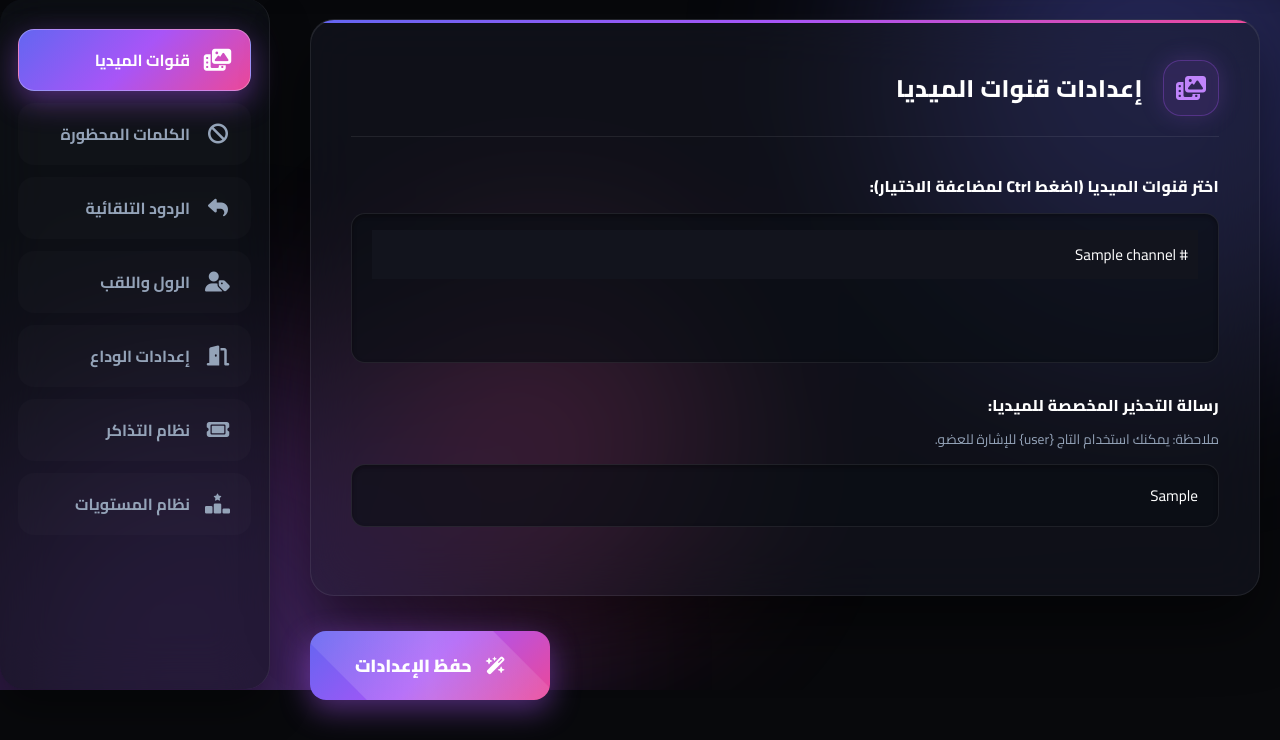
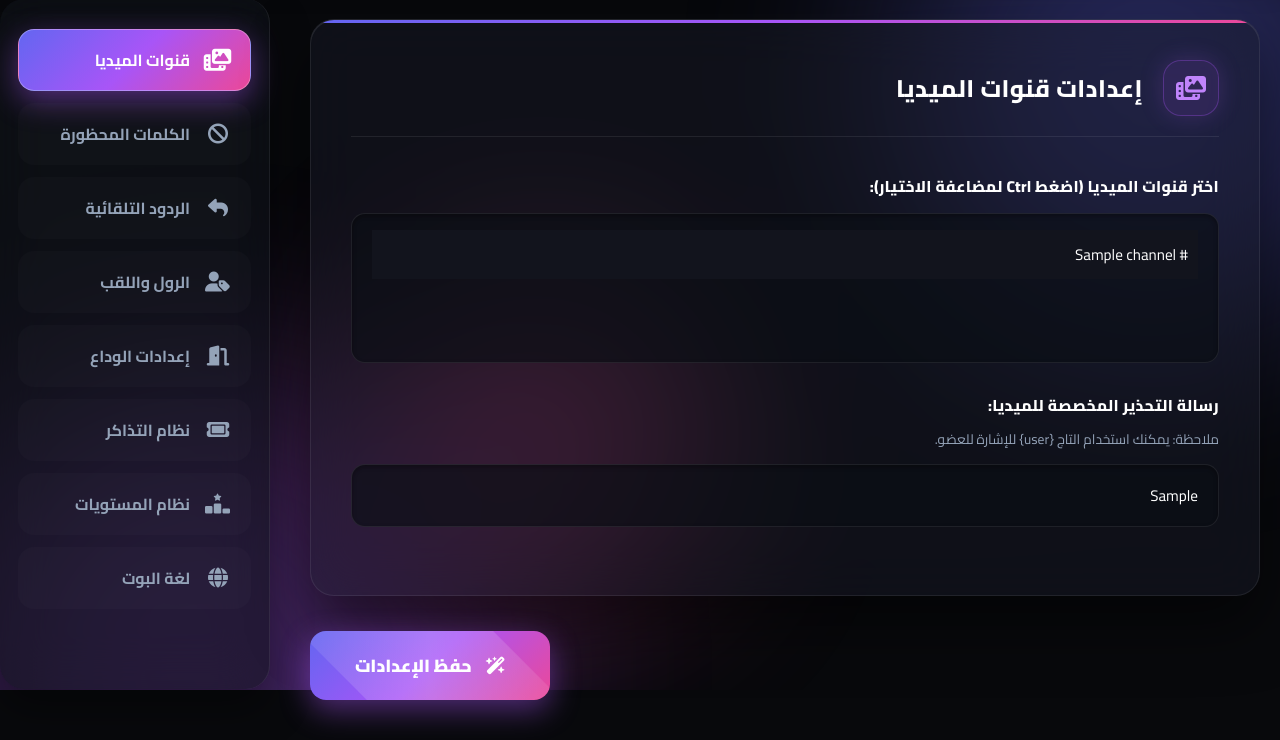
Before and after one commit to dauberhgb/My-bot, a Flask app: template templates/index.html in a window 1280 px wide. Shown: the part 110-850 px from the top of the page. Run offline with Flask 3, Linux system fonts and the light colour scheme; the template is opened without the code that fills it: most values are stand-ins (such as "Sample title", 1, 10 or a date in 2020); grey boxes marked "Sample" are stand-in pictures.

Commit message:
Add language settings tab to index.html

```diff
--- a/templates/index.html
+++ b/templates/index.html
@@ -571,6 +571,10 @@
                     <i class="fa-solid fa-ranking-star"></i>
                     <span>نظام المستويات</span>
                 </li>
+                <li class="sidebar-link" onclick="switchTab('section-language', this)">
+                    <i class="fa-solid fa-globe"></i>
+                    <span>لغة البوت</span>
+                </li>
             </ul>
         </nav>
 
@@ -860,6 +864,25 @@
                     </div>
                 </div>
 
+                <!-- 8. Language Settings Tab -->
+                <div id="section-language" class="tab-panel">
+                    <div class="form-section">
+                        <div class="section-header">
+                            <div class="section-header-icon">
+                                <i class="fa-solid fa-globe"></i>
+                            </div>
+                            <h3>لغة البوت (Bot Language)</h3>
+                        </div>
+                        <div class="form-group">
+                            <label>اختر لغة البوت الافتراضية في السيرفر:</label>
+                            <select name="language">
+                                <option value="ar" {% if settings and settings.get('language') == 'ar' %}selected{% endif %}>العربية (Arabic)</option>
+                                <option value="en" {% if settings and settings.get('language') == 'en' %}selected{% endif %}>الإنجليزية (English)</option>
+                            </select>
+                        </div>
+                    </div>
+                </div>
+
                 <!-- Save Action Container -->
                 <div class="submit-container">
                     <button type="button" onclick="saveSettings()" class="btn-save">
```
